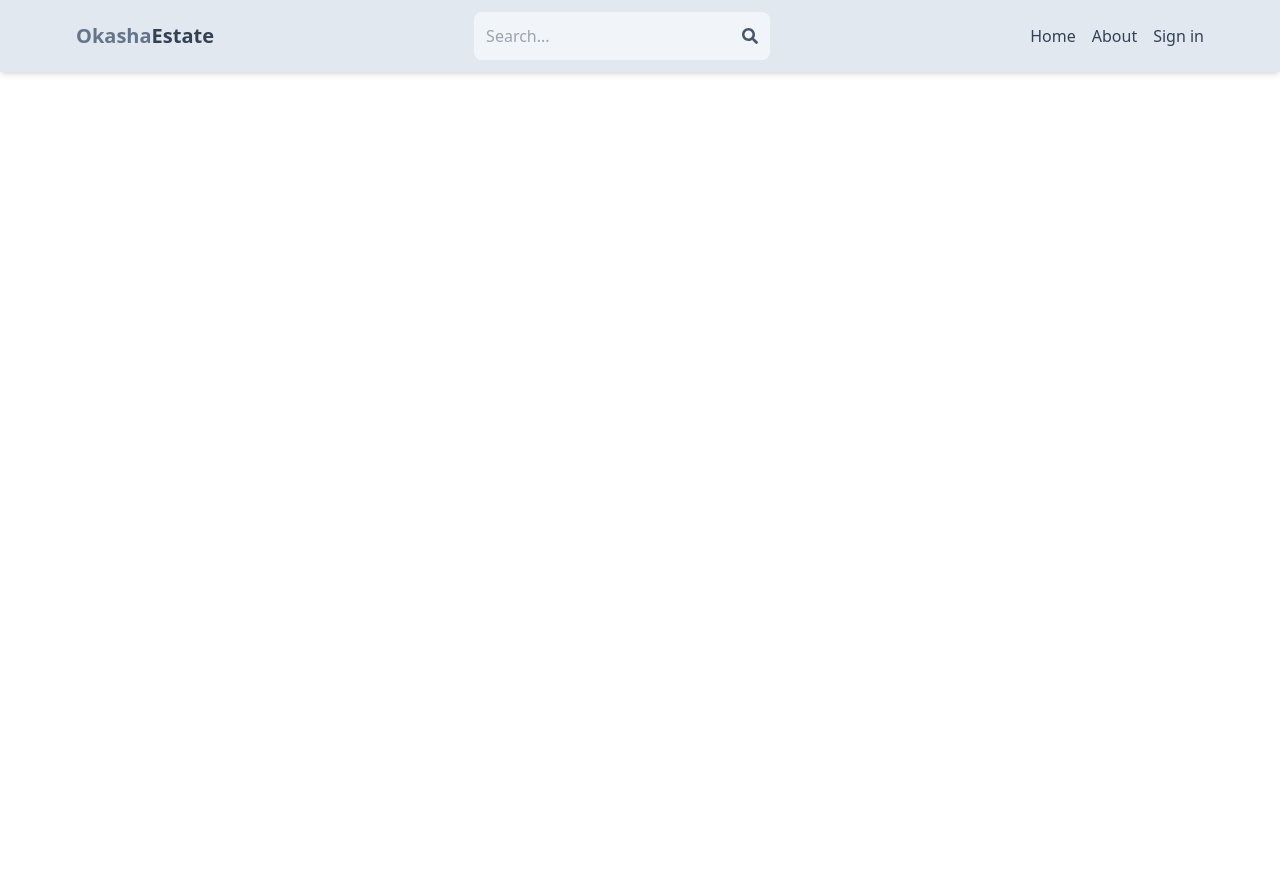
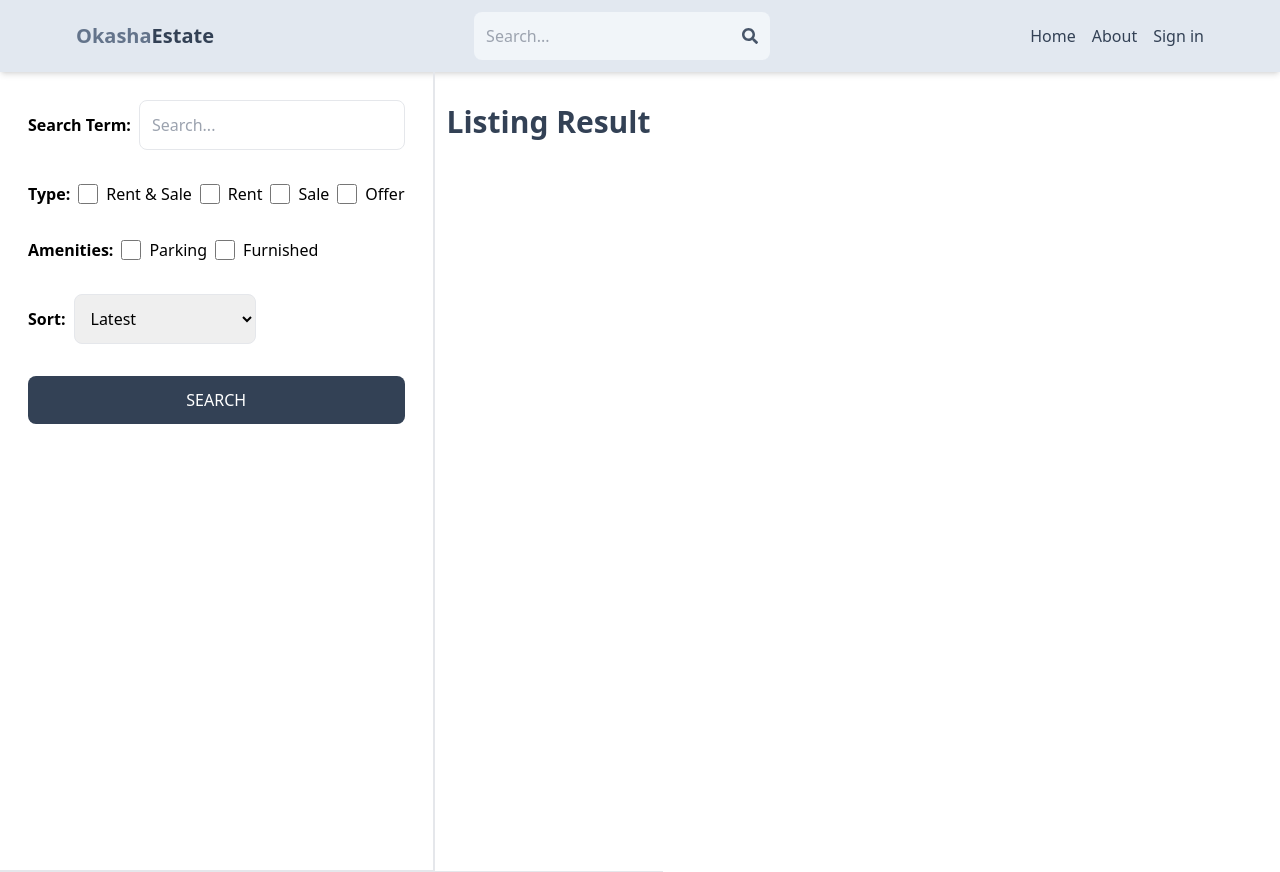
Before and after one commit to A-Oka-jr/mern-estate, a React (Vite) app in the folder client/: page /search in a window 1280 px wide. Before the commit the page ends 800 px from the top, so only its background shows below. Built offline with nearby package versions, Linux system fonts and the light colour scheme; no server answers; the HTML template or start-up script is replaced by a standard one.

Commit message:
create search page UI

```diff
--- a/client/src/App.jsx
+++ b/client/src/App.jsx
@@ -9,6 +9,7 @@
 import CreateListing from "./pages/CreateListing";
 import UpdateListing from "./pages/UpdateListing";
 import Listing from "./pages/Listing";
+import Search from "./pages/Search";
 
 const App = () => {
   return (
@@ -19,6 +20,7 @@
         <Route path="/sign-in" element={<Signin />} />
         <Route path="/sign-up" element={<SignUp />} />
         <Route path="/about" element={<Abuot />} />
+        <Route path="/search" element={<Search />} />
         <Route path="/listing/:listingId" element={<Listing />} />
         <Route element={<PrivateRoute />}>
           <Route path="/profile" element={<Profile />} />
--- /dev/null
+++ b/client/src/pages/Search.jsx
@@ -0,0 +1,67 @@
+import React from "react";
+
+const Search = () => {
+  return (
+    <div className="flex flex-col md:flex-row">
+      <div className="p-7 border-b-2 md:border-r-2 md:min-h-screen">
+        <form className="flex flex-col gap-8">
+          <div className="flex items-center gap-2">
+            <label className="whitespace-nowrap font-semibold">Search Term:</label>
+            <input
+              type="text"
+              id="searchTerm"
+              placeholder="Search..."
+              className="border rounded-lg p-3 w-full"
+            />
+          </div>
+          <div className=" flex gap-2 flex-wrap items-center">
+            <label className="font-semibold">Type:</label>
+            <div className="flex gap-2">
+              <input type="checkbox" id="all" className="w-5" />
+              <span>Rent & Sale</span>
+            </div>
+            <div className="flex gap-2">
+              <input type="checkbox" id="rent" className="w-5" />
+              <span>Rent </span>
+            </div>
+            <div className="flex gap-2">
+              <input type="checkbox" id="sale" className="w-5" />
+              <span>Sale</span>
+            </div>
+            <div className="flex gap-2">
+              <input type="checkbox" id="offer" className="w-5" />
+              <span>Offer</span>
+            </div>
+          </div>
+
+          <div className=" flex gap-2 flex-wrap items-center">
+            <label className="font-semibold">Amenities:</label>
+            <div className="flex gap-2">
+              <input type="checkbox" id="parking" className="w-5" />
+              <span>Parking</span>
+            </div>
+            <div className="flex gap-2">
+              <input type="checkbox" id="furnished" className="w-5" />
+              <span>Furnished </span>
+            </div>
+          </div>
+          <div className="flex items-center gap-2">
+            <label className="font-semibold">Sort:</label>
+            <select id="sort_order" className="border rounded-lg p-3 ">
+              <option value="latest">Latest</option>
+              <option value="oldest">Oldest</option>
+              <option value="high_to_low">Price: High to Low</option>
+              <option value="low_to_high">Price: Low to High</option>
+            </select>
+          </div>
+          <button type="submit" className="bg-slate-700 text-white p-3 rounded-lg uppercase hover:opacity-95">Search</button>
+        </form>
+      </div>
+      <div className="text-3xl font-semibold border-b p-3 text-slate-700 mt-5">
+        <h1>Listing Result</h1>
+      </div>
+    </div>
+  );
+};
+
+export default Search;
```
